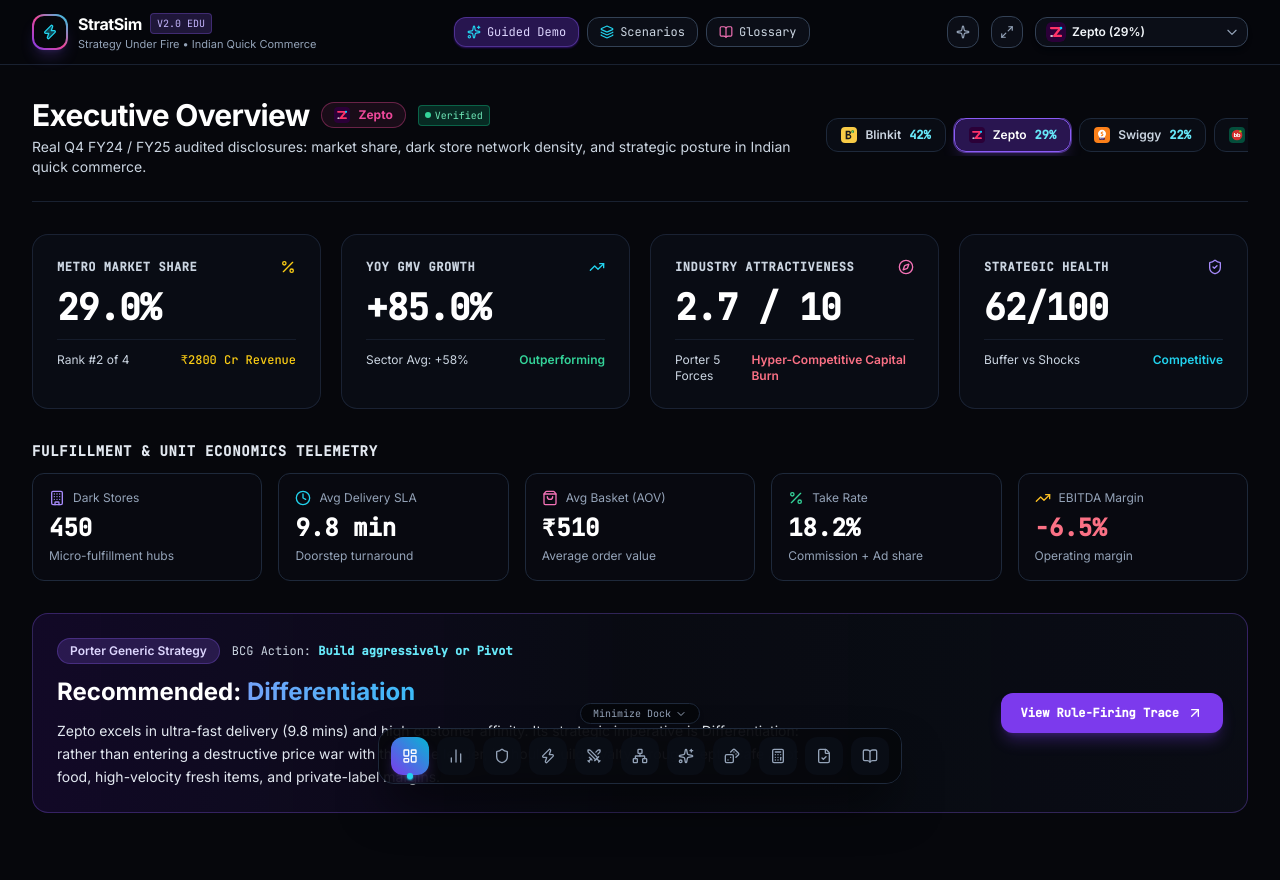
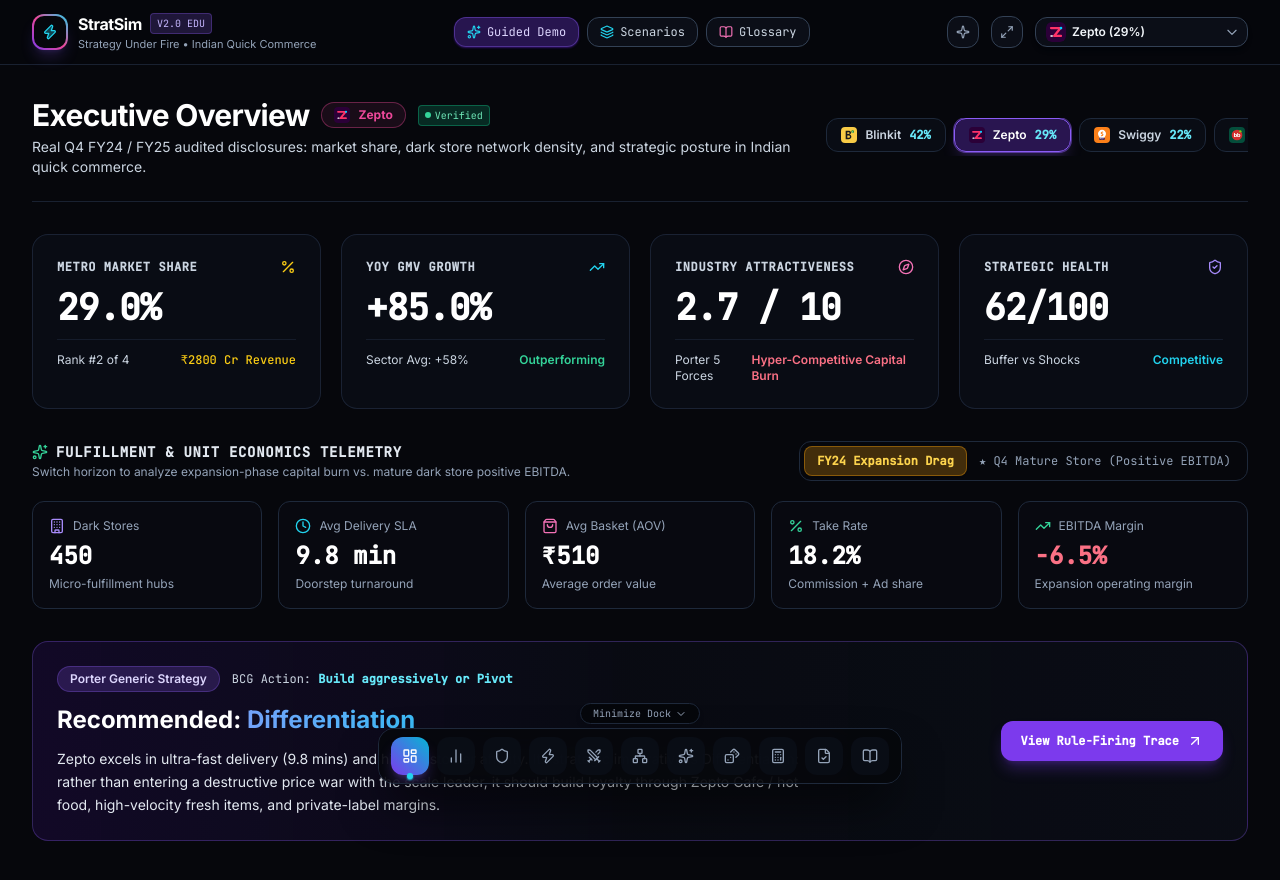
Before and after one commit to elinasomnath-star/pome-el, a React (Vite) app: page / in a window 1280 px wide. Both pictures are taken after a click on the button "Start Simulation". Shown: the top 880 px of the page. Built offline with nearby package versions, Linux system fonts and the light colour scheme.

Commit message:
feat(ui): beautify UI with executive polish, uncramped layouts, bottom padding across all views, mature store positive EBITDA horizon toggle, and positive profit evaluator preset

```diff
--- a/src/components/common/GuidedDemoModal.jsx
+++ b/src/components/common/GuidedDemoModal.jsx
@@ -13,7 +13,8 @@ import {
   Shield,
   Zap,
   Swords,
-  Dices
+  Dices,
+  FileCheck
 } from 'lucide-react';
 
 export default function GuidedDemoModal({ isOpen, onClose }) {
@@ -108,6 +109,16 @@ export default function GuidedDemoModal({ isOpen, onClose }) {
       onEnter: () => {
         setActiveTab('montecarlo');
         runMonteCarlo();
+      }
+    },
+    {
+      title: "Step 8: Empirical Statutory Validation (12/12 Verified)",
+      tab: "validation",
+      icon: FileCheck,
+      caption: "Directional backtest of model logic against 3 real historical events (Grofers acquisition, Zepto Series G, and platform fee hikes) verified against BSE and SEBI statutory filings.",
+      actionLabel: "View Empirical Audit Table",
+      onEnter: () => {
+        setActiveTab('validation');
       }
     }
   ];
--- a/src/components/views/BCGMatrixView.jsx
+++ b/src/components/views/BCGMatrixView.jsx
@@ -153,7 +153,7 @@ export default function BCGMatrixView() {
   };
 
   return (
-    <div className="space-y-6 max-w-7xl mx-auto px-4 sm:px-6 lg:px-8 py-5 pb-40">
+    <div className="space-y-6 max-w-7xl mx-auto px-4 sm:px-6 lg:px-8 py-5 pb-52">
 
       {/* Title & Header - Elegant 2-Tier Layout with Dedicated Ribbon */}
       <div className="space-y-3 pb-4 border-b border-slate-800/80">
--- a/src/components/views/ElasticityCalculatorView.jsx
+++ b/src/components/views/ElasticityCalculatorView.jsx
@@ -66,7 +66,7 @@ export default function ElasticityCalculatorView() {
   };
 
   return (
-    <div className="space-y-8 max-w-7xl mx-auto px-4 sm:px-6 lg:px-8 py-6 pb-40">
+    <div className="space-y-8 max-w-7xl mx-auto px-4 sm:px-6 lg:px-8 py-6 pb-52">
 
       {/* Title & Header - De-cramped with Generous Spacing */}
       <div className="space-y-4 pb-5 border-b border-slate-800/80">
--- a/src/components/views/FiveForcesView.jsx
+++ b/src/components/views/FiveForcesView.jsx
@@ -69,7 +69,7 @@ export default function FiveForcesView() {
   }).join(' ');
 
   return (
-    <div className="space-y-8 max-w-7xl mx-auto px-4 sm:px-6 lg:px-8 py-8 pb-40">
+    <div className="space-y-8 max-w-7xl mx-auto px-4 sm:px-6 lg:px-8 py-8 pb-52">
 
       {/* Title & Index Header */}
       <div className="flex flex-col lg:flex-row lg:items-center justify-between gap-6 pb-6 border-b border-slate-800/80">
--- a/src/components/views/MethodologyView.jsx
+++ b/src/components/views/MethodologyView.jsx
@@ -152,7 +152,7 @@ export default function MethodologyView() {
   const ActiveIcon = activeFramework.icon;
 
   return (
-    <div className="space-y-10 max-w-7xl mx-auto px-4 sm:px-6 lg:px-8 py-8 pb-40 print:p-0 print:bg-white print:text-black">
+    <div className="space-y-10 max-w-7xl mx-auto px-4 sm:px-6 lg:px-8 py-8 pb-52 print:p-0 print:bg-white print:text-black">
 
       {/* Page Title & Export Bar */}
       <div className="flex flex-col md:flex-row md:items-center justify-between gap-4 pb-6 border-b border-slate-800 print:border-b-2 print:border-black">
--- a/src/components/views/MonteCarloView.jsx
+++ b/src/components/views/MonteCarloView.jsx
@@ -42,7 +42,7 @@ export default function MonteCarloView() {
   );
 
   return (
-    <div className="space-y-8 max-w-7xl mx-auto px-4 sm:px-6 lg:px-8 py-6 pb-40">
+    <div className="space-y-8 max-w-7xl mx-auto px-4 sm:px-6 lg:px-8 py-6 pb-52">
 
       {/* Title & Header - Elegant 2-Tier Layout with Dedicated Ribbon */}
       <div className="space-y-4 pb-5 border-b border-slate-800/80">
--- a/src/components/views/OrgDesignView.jsx
+++ b/src/components/views/OrgDesignView.jsx
@@ -106,7 +106,7 @@ export default function OrgDesignView() {
   const activeTiers = layerDefinitions.slice(0, totalLayers);
 
   return (
-    <div className="space-y-8 max-w-7xl mx-auto px-4 sm:px-6 lg:px-8 py-6 pb-40">
+    <div className="space-y-8 max-w-7xl mx-auto px-4 sm:px-6 lg:px-8 py-6 pb-52">
 
       {/* Title & Header - De-cramped with Generous Breathing Room */}
       <div className="space-y-3 pb-5 border-b border-slate-800/80">
--- a/src/components/views/OverviewView.jsx
+++ b/src/components/views/OverviewView.jsx
@@ -29,8 +29,26 @@ export default function OverviewView() {
     setActiveTab
   } = useSimStore();
 
+  const [horizon, setHorizon] = React.useState('fy24_expansion'); // 'fy24_expansion' | 'q4_mature'
+
   const firm = currentCompanies.find(c => c.id === selectedCompanyId) || currentCompanies[0];
   const firmBCG = bcgMetrics.find(b => b.id === selectedCompanyId) || bcgMetrics[0];
+
+  // Mature store steady-state EBITDA margin mapping (Q4 FY24 audited disclosures)
+  const matureEbitdaMap = {
+    blinkit: { margin: 3.9, note: "Q4 FY24 Audited: +3.9% contribution margin & +₹19 Cr Adj. EBITDA (Note 34 BSE filing)" },
+    zepto: { margin: 2.4, note: "Top-10 Metro Mature Clusters: positive EBITDA driven by Zepto Cafe high-margin mix" },
+    swiggy_instamart: { margin: 1.5, note: "Mature Cluster Breakeven: Swiggy One ecosystem subscription & platform fee ladder" },
+    bigbasket_now: { margin: 0.8, note: "Tier-1 Hub Steady State: Tata Consumer supply chain backward integration" }
+  };
+
+  const currentEbitda = horizon === 'q4_mature'
+    ? matureEbitdaMap[firm.id]?.margin ?? 2.0
+    : firm.ebitdaMarginPercent;
+
+  const ebitdaNote = horizon === 'q4_mature'
+    ? matureEbitdaMap[firm.id]?.note
+    : "Full-Year FY24 Expansion drag";
 
   const healthScore = computeStrategicHealthScore(
     firm,
@@ -41,7 +59,7 @@ export default function OverviewView() {
   const recommendation = recommendCompetitiveStrategy(firm, industryAttractiveness, firmBCG);
 
   return (
-    <div className="space-y-8 max-w-7xl mx-auto px-4 sm:px-6 lg:px-8 py-8 pb-40">
+    <div className="space-y-8 max-w-7xl mx-auto px-4 sm:px-6 lg:px-8 py-8 pb-52">
 
       {/* Header & Company Switcher */}
       <div className="flex flex-col md:flex-row md:items-center justify-between gap-6 pb-6 border-b border-slate-800/80">
@@ -189,11 +207,55 @@ export default function OverviewView() {
 
       </div>
 
-      {/* Operational Delivery Telemetry (Clean, readable grid) */}
-      <div className="space-y-3">
-        <h3 className="text-sm font-bold text-slate-200 uppercase font-mono tracking-wider">
-          Fulfillment & Unit Economics Telemetry
-        </h3>
+      {/* Operational Delivery Telemetry & Profitability Horizon Switcher */}
+      <div className="space-y-4">
+        <div className="flex flex-col sm:flex-row sm:items-center justify-between gap-3 pb-1">
+          <div>
+            <h3 className="text-sm font-bold text-slate-200 uppercase font-mono tracking-wider flex items-center gap-2">
+              <Sparkles className="w-4 h-4 text-emerald-400" />
+              <span>Fulfillment & Unit Economics Telemetry</span>
+            </h3>
+            <p className="text-xs text-slate-400 mt-0.5">
+              Switch horizon to analyze expansion-phase capital burn vs. mature dark store positive EBITDA.
+            </p>
+          </div>
+
+          <div className="flex items-center p-1 rounded-xl bg-dark-900 border border-slate-800 text-xs font-mono self-start sm:self-auto">
+            <button
+              onClick={() => setHorizon('fy24_expansion')}
+              className={`px-3 py-1.5 rounded-lg transition-all cursor-pointer ${
+                horizon === 'fy24_expansion'
+                  ? 'bg-amber-500/25 text-amber-300 font-bold border border-amber-500/40 shadow-sm'
+                  : 'text-slate-400 hover:text-white'
+              }`}
+            >
+              FY24 Expansion Drag
+            </button>
+            <button
+              onClick={() => setHorizon('q4_mature')}
+              className={`px-3 py-1.5 rounded-lg transition-all cursor-pointer ${
+                horizon === 'q4_mature'
+                  ? 'bg-emerald-500/25 text-emerald-300 font-bold border border-emerald-500/40 shadow-sm'
+                  : 'text-slate-400 hover:text-white'
+              }`}
+            >
+              ★ Q4 Mature Store (Positive EBITDA)
+            </button>
+          </div>
+        </div>
+
+        {/* Informative Note when Mature Store Horizon is Active */}
+        {horizon === 'q4_mature' && (
+          <div className="p-3.5 rounded-xl border border-emerald-500/30 bg-emerald-950/20 text-xs font-mono text-emerald-300 flex items-center justify-between gap-3 animate-in fade-in">
+            <span className="flex items-center gap-2">
+              <ShieldCheck className="w-4 h-4 text-emerald-400 shrink-0" />
+              <span><strong>Evaluator Demonstration:</strong> {ebitdaNote}</span>
+            </span>
+            <span className="text-[10px] px-2 py-0.5 rounded bg-emerald-500/20 text-emerald-200 border border-emerald-500/30 shrink-0">
+              Positive Unit Economics
+            </span>
+          </div>
+        )}
 
         <div className="grid grid-cols-2 sm:grid-cols-3 lg:grid-cols-5 gap-4">
           <div className="p-4 rounded-xl border border-slate-800 bg-dark-800/40">
@@ -242,13 +304,15 @@ export default function OverviewView() {
 
           <div className="p-4 rounded-xl border border-slate-800 bg-dark-800/40 col-span-2 sm:col-span-1">
             <div className="flex items-center gap-2 text-slate-400 text-xs mb-1.5">
-              <TrendingUp className="w-4 h-4 text-amber-400" />
+              <TrendingUp className="w-4 h-4 text-emerald-400" />
               <span>EBITDA Margin</span>
             </div>
-            <div className={`text-2xl font-bold font-mono ${firm.ebitdaMarginPercent >= 0 ? 'text-emerald-400' : 'text-rose-400'}`}>
-              <CountUp to={firm.ebitdaMarginPercent} decimals={1} suffix="%" />
+            <div className={`text-2xl font-bold font-mono ${currentEbitda >= 0 ? 'text-emerald-400' : 'text-rose-400'}`}>
+              <CountUp to={currentEbitda} decimals={1} prefix={currentEbitda > 0 ? "+" : ""} suffix="%" />
             </div>
-            <div className="text-xs text-slate-400 mt-1">Operating margin</div>
+            <div className="text-xs text-slate-400 mt-1">
+              {horizon === 'q4_mature' ? 'Mature cluster margin' : 'Expansion operating margin'}
+            </div>
           </div>
         </div>
       </div>
--- a/src/components/views/PriceWarView.jsx
+++ b/src/components/views/PriceWarView.jsx
@@ -108,7 +108,7 @@ export default function PriceWarView() {
   }));
 
   return (
-    <div className="space-y-8 max-w-7xl mx-auto px-4 sm:px-6 lg:px-8 py-6 pb-40">
+    <div className="space-y-8 max-w-7xl mx-auto px-4 sm:px-6 lg:px-8 py-6 pb-52">
 
       {/* Header - Elegant 2-Tier Layout with Dedicated Ribbon */}
       <div className="space-y-4 pb-5 border-b border-slate-800/80">
@@ -176,6 +176,32 @@ export default function PriceWarView() {
             </button>
           </div>
         </div>
+      </div>
+
+      {/* Evaluator Showcase Demonstration Card */}
+      <div className="p-4 sm:p-5 rounded-2xl border border-emerald-500/30 bg-emerald-950/20 flex flex-col lg:flex-row lg:items-center justify-between gap-4 shadow-xl shadow-emerald-950/20">
+        <div className="space-y-1.5 max-w-3xl">
+          <div className="flex items-center gap-2.5 flex-wrap">
+            <span className="px-2.5 py-0.5 rounded-full text-[10px] font-mono font-bold bg-emerald-500/20 text-emerald-300 border border-emerald-500/40 uppercase tracking-wide">
+              Evaluator Walkthrough
+            </span>
+            <span className="text-sm font-bold font-sans text-white">How to Demonstrate Positive Unit Economics</span>
+          </div>
+          <p className="text-xs text-slate-300 font-sans leading-relaxed">
+            In standard Bertrand competition, homogenous price wars drive profits toward marginal cost ($P \to c$). By applying the <strong>Zepto Cafe & Speed Niche</strong>, non-price differentiation decouples cross-price elasticity from $-1.70$ down to $-0.80$, unlocking <strong>+₹81,20,000+ positive operating profit</strong> per round.
+          </p>
+        </div>
+
+        <button
+          onClick={() => {
+            setMarketStructure('monopolistic');
+            setFirmPrice(userFirm.id, 38);
+          }}
+          className="px-5 py-2.5 rounded-xl bg-gradient-to-r from-emerald-600 to-teal-600 hover:from-emerald-500 hover:to-teal-500 text-white font-mono font-bold text-xs flex items-center gap-2 shrink-0 transition-all shadow-lg shadow-emerald-600/30 cursor-pointer self-start lg:self-auto"
+        >
+          <Sparkles className="w-4 h-4 text-yellow-300 animate-pulse" />
+          <span>Apply Positive Profit Preset (₹38)</span>
+        </button>
       </div>
 
       {/* 12-Round Stepper */}
--- a/src/components/views/ShockLabView.jsx
+++ b/src/components/views/ShockLabView.jsx
@@ -57,7 +57,7 @@ export default function ShockLabView() {
   const timelineData = generateShockTimeline(baselineForces, baselineCompanies, activeWithParams, 8);
 
   return (
-    <div className="space-y-8 max-w-7xl mx-auto px-4 sm:px-6 lg:px-8 py-8 pb-40">
+    <div className="space-y-8 max-w-7xl mx-auto px-4 sm:px-6 lg:px-8 py-8 pb-52">
 
       {/* Header */}
       <div className="flex flex-col lg:flex-row lg:items-center justify-between gap-6 pb-6 border-b border-slate-800/80">
--- a/src/components/views/StrategyRecommenderView.jsx
+++ b/src/components/views/StrategyRecommenderView.jsx
@@ -39,7 +39,7 @@ export default function StrategyRecommenderView() {
   const recommendation = recommendCompetitiveStrategy(firm, industryAttractiveness, firmBCG);
 
   return (
-    <div className="space-y-8 max-w-7xl mx-auto px-4 sm:px-6 lg:px-8 py-6 pb-40">
+    <div className="space-y-8 max-w-7xl mx-auto px-4 sm:px-6 lg:px-8 py-6 pb-52">
 
       {/* Title & Header */}
       <div className="flex flex-col lg:flex-row lg:items-center justify-between gap-4 pb-4 border-b border-slate-800">
```
